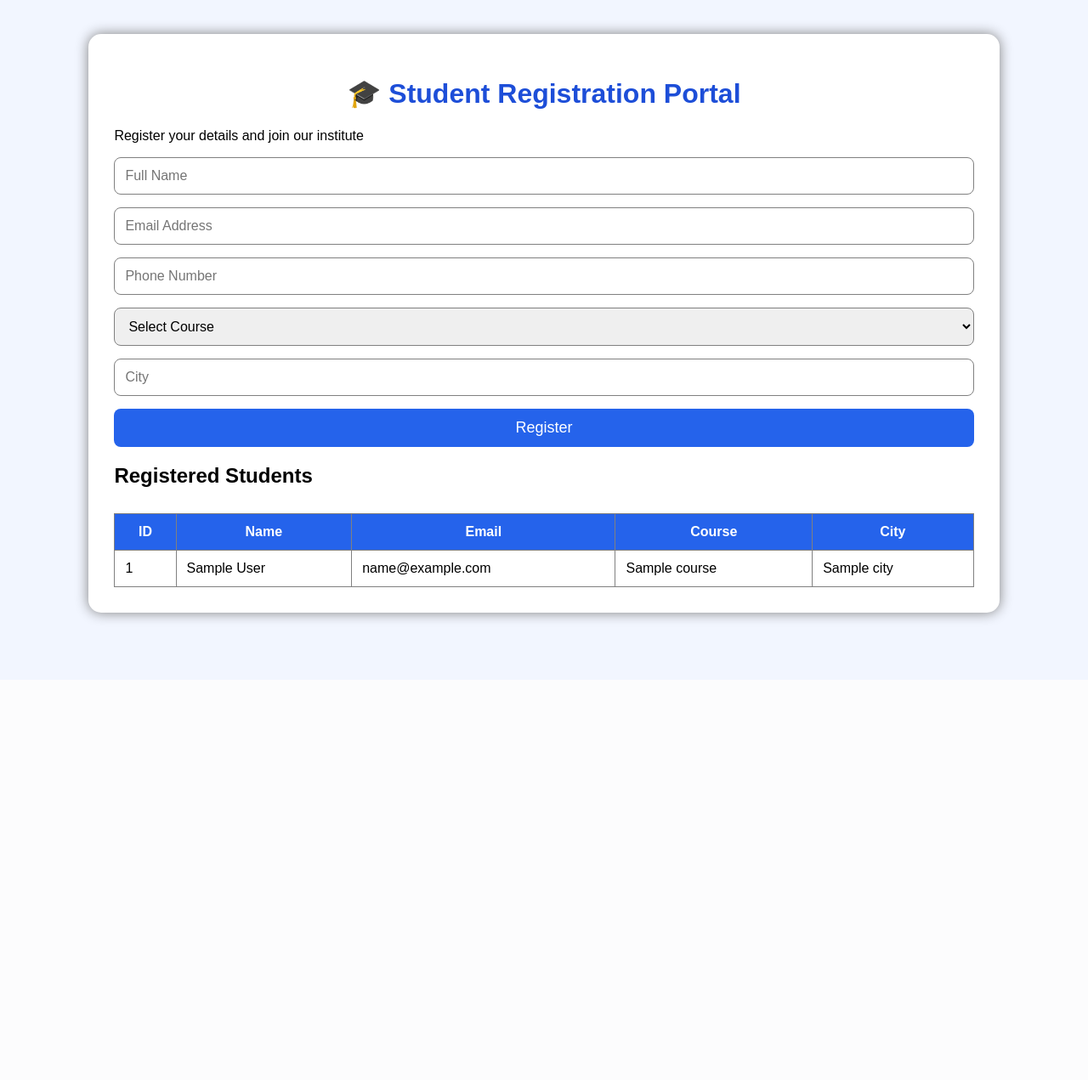
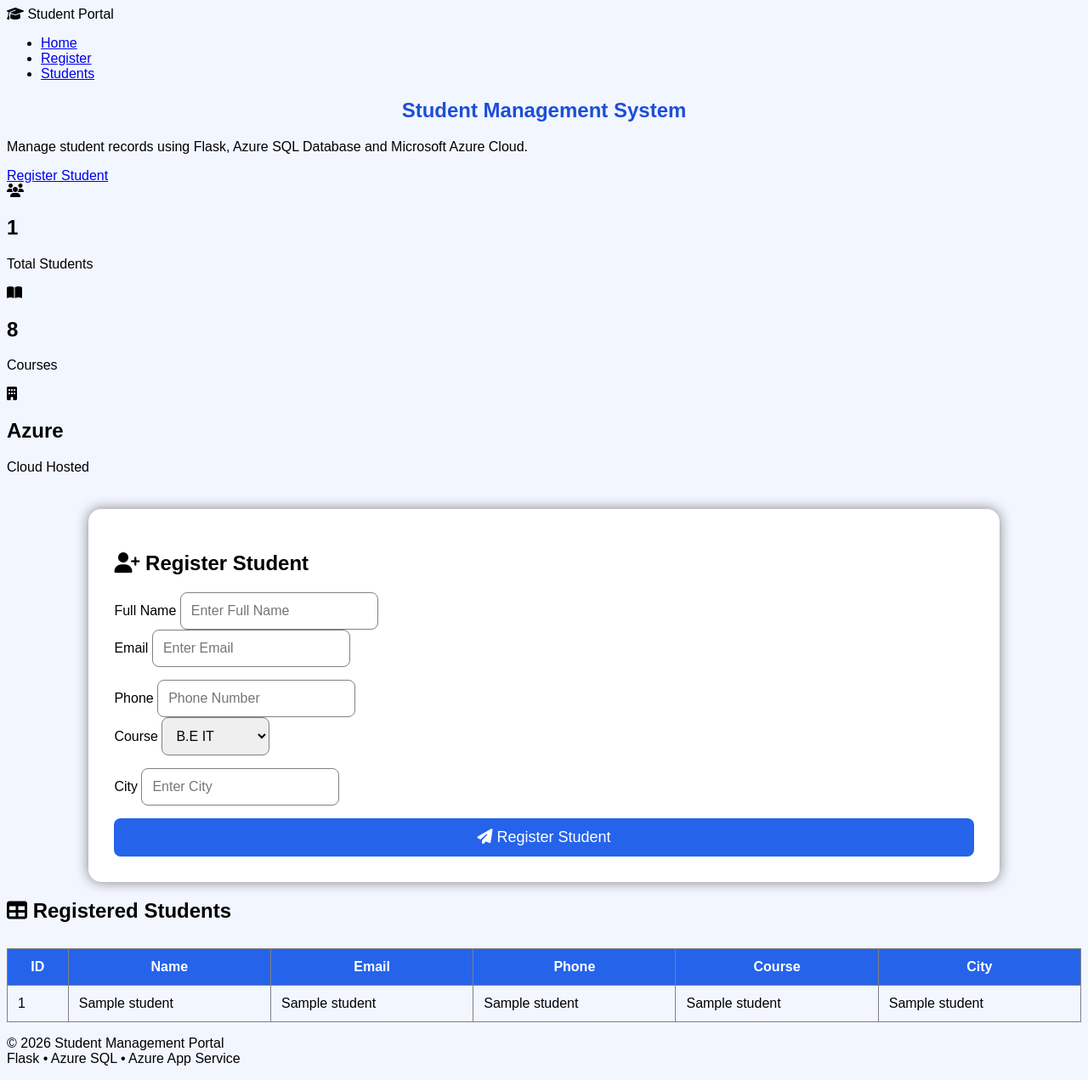
Before and after one commit to ShraddhaTotre/student-management-app, a Flask app: template templates/index.html in a window 1280 px wide. Shown: the whole page at 85% size. Before the commit the page ends 735 px from the top, so only its background shows below. Run offline with Flask 3, Linux system fonts and the light colour scheme; the template is opened without the code that fills it: most values are stand-ins (such as "Sample title", 1, 10 or a date in 2020).

Commit message:
Revise index.html for Student Management Portal
Updated the HTML structure and content for the Student Management Portal, including changes to the navbar, hero section, registration form, and student table.

```diff
--- a/templates/index.html
+++ b/templates/index.html
@@ -1,52 +1,138 @@
 <!DOCTYPE html>
+<html lang="en">
+<head>
+    <meta charset="UTF-8">
+    <meta name="viewport" content="width=device-width, initial-scale=1.0">
+    <title>Student Management Portal</title>
 
-<html>
+    <link rel="stylesheet" href="{{ url_for('static', filename='style.css') }}">
 
-<head>
+    <!-- Google Font -->
+    <link href="https://fonts.googleapis.com/css2?family=Poppins:wght@300;400;500;600;700&display=swap" rel="stylesheet">
 
-<title>
-Student Registration Portal
-</title>
-
-<link rel="stylesheet" href="/static/style.css">
-
+    <!-- Font Awesome -->
+    <link rel="stylesheet"
+          href="https://cdnjs.cloudflare.com/ajax/libs/font-awesome/6.5.2/css/all.min.css">
 </head>
-
 
 <body>
 
+<!-- ================= NAVBAR ================= -->
 
-<div class="container">
+<nav>
+    <div class="logo">
+        <i class="fa-solid fa-graduation-cap"></i>
+        Student Portal
+    </div>
 
+    <ul>
+        <li><a href="#">Home</a></li>
+        <li><a href="#register">Register</a></li>
+        <li><a href="#students">Students</a></li>
+    </ul>
+</nav>
 
-<h1>
-🎓 Student Registration Portal
-</h1>
+<!-- ================= HERO ================= -->
 
+<section class="hero">
 
-<p>
-Register your details and join our institute
-</p>
+    <div class="hero-text">
 
+        <h1>Student Management System</h1>
 
+        <p>
+            Manage student records using
+            Flask, Azure SQL Database and
+            Microsoft Azure Cloud.
+        </p>
+
+        <a href="#register" class="btn">
+            Register Student
+        </a>
+
+    </div>
+
+</section>
+
+<!-- ================= DASHBOARD ================= -->
+
+<section class="cards">
+
+    <div class="card">
+
+        <i class="fa-solid fa-users"></i>
+
+        <h2>{{ students|length }}</h2>
+
+        <p>Total Students</p>
+
+    </div>
+
+    <div class="card">
+
+        <i class="fa-solid fa-book-open"></i>
+
+        <h2>8</h2>
+
+        <p>Courses</p>
+
+    </div>
+
+    <div class="card">
+
+        <i class="fa-solid fa-building"></i>
+
+        <h2>Azure</h2>
+
+        <p>Cloud Hosted</p>
+
+    </div>
+
+</section>
+
+<!-- ================= FORM ================= -->
+
+<section class="container" id="register">
+
+<h2 class="title">
+<i class="fa-solid fa-user-plus"></i>
+Register Student
+</h2>
 
 <form action="/register" method="POST">
 
+<div class="row">
+
+<div class="input-box">
+<label>Full Name</label>
 
 <input
 type="text"
 name="name"
-placeholder="Full Name"
+placeholder="Enter Full Name"
 required>
 
+</div>
+
+<div class="input-box">
+
+<label>Email</label>
 
 <input
 type="email"
 name="email"
-placeholder="Email Address"
+placeholder="Enter Email"
 required>
 
+</div>
 
+</div>
+
+<div class="row">
+
+<div class="input-box">
+
+<label>Phone</label>
 
 <input
 type="text"
@@ -54,92 +140,138 @@ name="phone"
 placeholder="Phone Number"
 required>
 
+</div>
 
+<div class="input-box">
+
+<label>Course</label>
 
 <select name="course">
 
-<option>
-Select Course
-</option>
+<option>B.E IT</option>
 
-<option>
-Information Technology
-</option>
+<option>Computer</option>
 
-<option>
-Computer Science
-</option>
+<option>ENTC</option>
 
-<option>
-Artificial Intelligence
-</option>
+<option>Mechanical</option>
+
+<option>Civil</option>
+
+<option>AIML</option>
 
 </select>
 
+</div>
 
+</div>
+
+<div class="row">
+
+<div class="input-box full">
+
+<label>City</label>
 
 <input
 type="text"
 name="city"
-placeholder="City"
+placeholder="Enter City"
 required>
 
+</div>
 
-<button>
-Register
+</div>
+
+<button class="submit-btn">
+<i class="fa-solid fa-paper-plane"></i>
+
+Register Student
+
 </button>
-
 
 </form>
 
+</section>
+
+<!-- ================= TABLE ================= -->
+
+<section class="table-section" id="students">
 
 <h2>
+
+<i class="fa-solid fa-table"></i>
+
 Registered Students
+
 </h2>
 
+<div class="table-container">
 
 <table>
 
+<thead>
 
 <tr>
 
 <th>ID</th>
+
 <th>Name</th>
+
 <th>Email</th>
+
+<th>Phone</th>
+
 <th>Course</th>
+
 <th>City</th>
 
 </tr>
 
+</thead>
 
+<tbody>
 
-{% for s in students %}
+{% for student in students %}
 
 <tr>
 
-<td>{{s.StudentId}}</td>
+<td>{{ student[0] }}</td>
 
-<td>{{s.FullName}}</td>
+<td>{{ student[1] }}</td>
 
-<td>{{s.Email}}</td>
+<td>{{ student[2] }}</td>
 
-<td>{{s.Course}}</td>
+<td>{{ student[3] }}</td>
 
-<td>{{s.City}}</td>
+<td>{{ student[4] }}</td>
 
+<td>{{ student[5] }}</td>
 
 </tr>
 
 {% endfor %}
 
-
+</tbody>
 
 </table>
 
-
 </div>
 
+</section>
+
+<footer>
+
+<p>
+
+© 2026 Student Management Portal
+
+<br>
+
+Flask • Azure SQL • Azure App Service
+
+</p>
+
+</footer>
 
 </body>
-
 </html>
```
